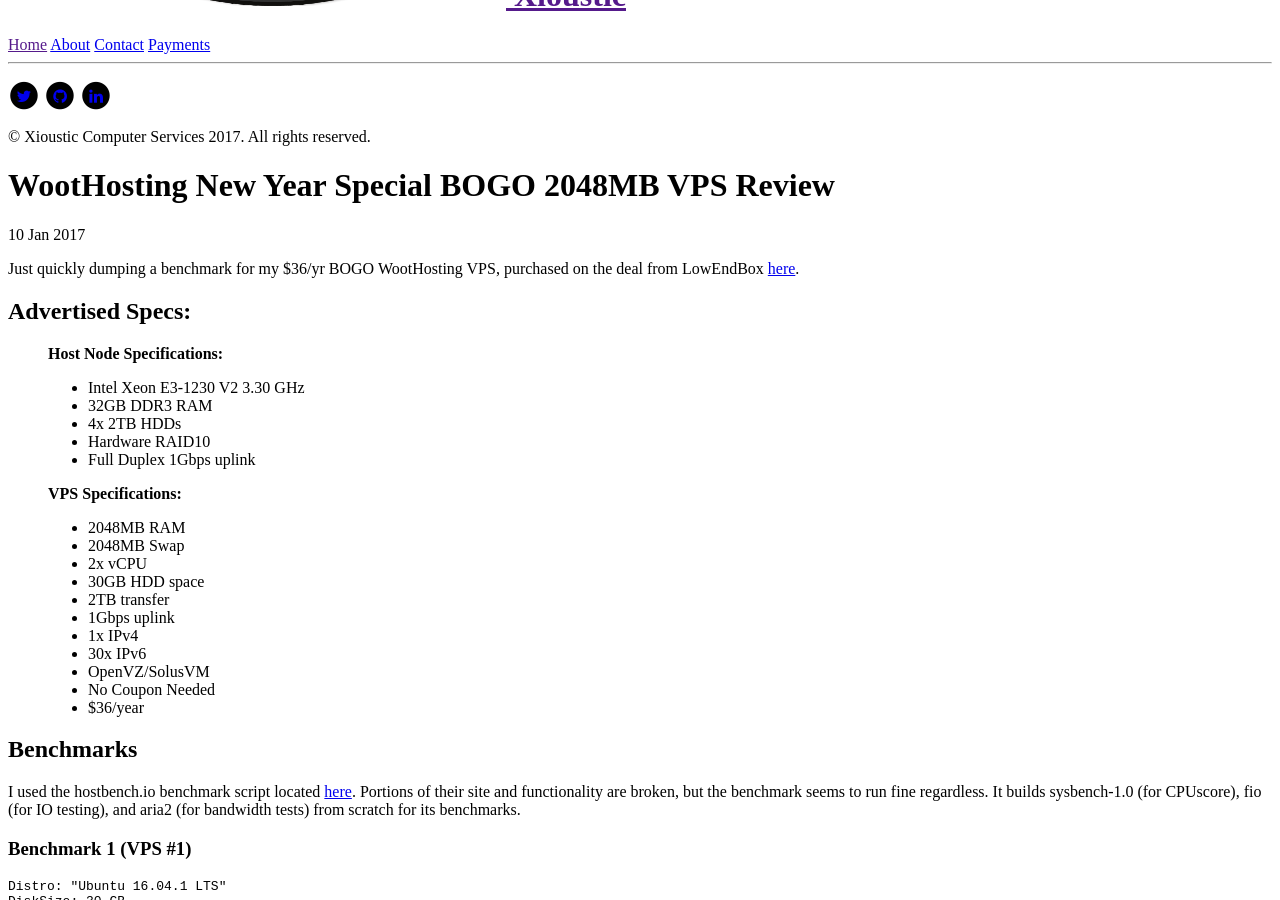
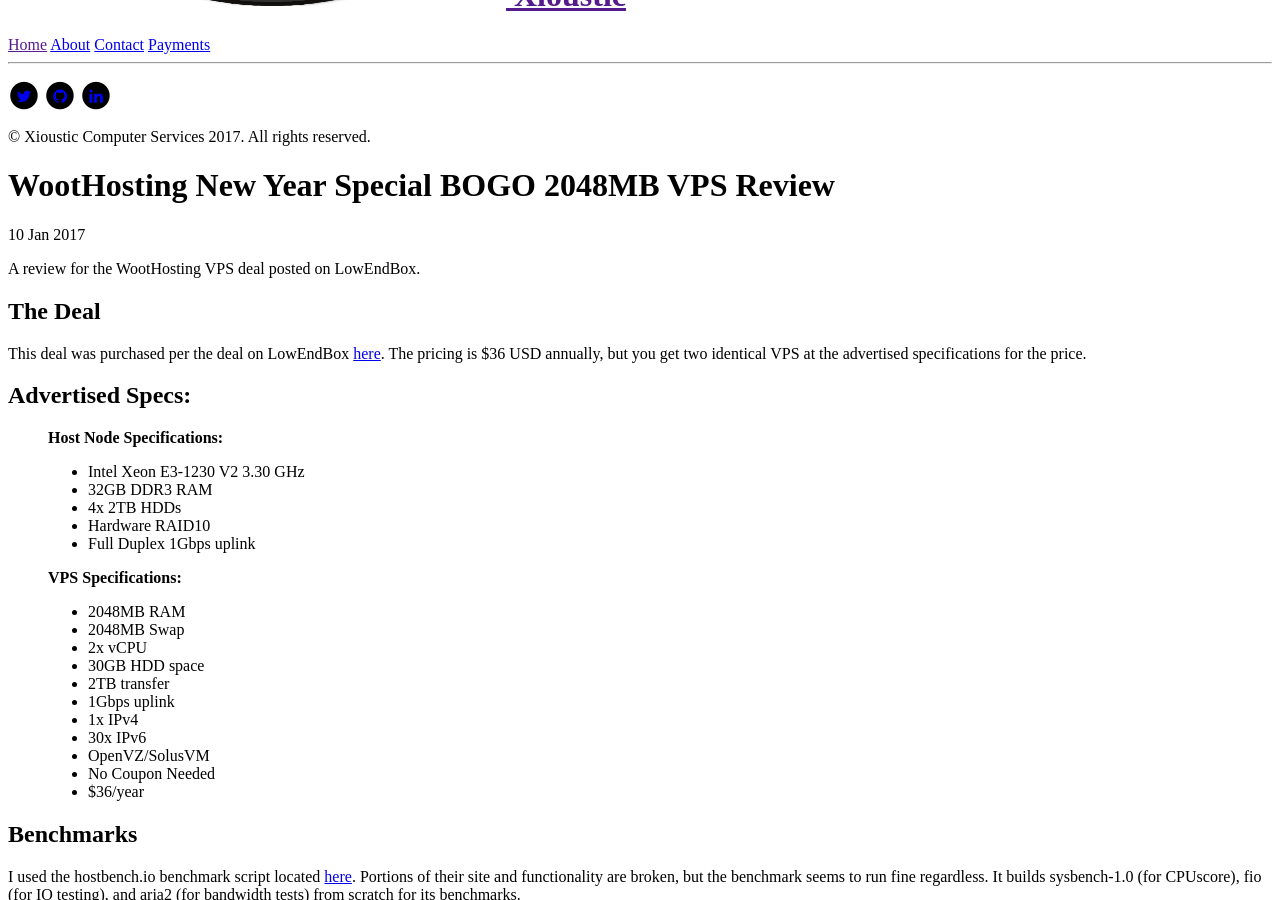
Before and after one commit to Xioustic/xioustic.github.io, a Jekyll site: the page built from _posts/2017-01-10-woothosting-vps-performance.md, in a window 1280 px wide and 900 px high, scrolled down 523 px. Built offline with Jekyll 4.4.1, drawn with Linux system fonts in a browser that asks for light colours; nearby versions of some CDN libraries; Markdown is read by kramdown in place of the engine named in the settings; comment, search, counter and statistics services are not loaded.

Commit message:
Update 2017-01-10-woothosting-vps-performance.md

```diff
--- a/_posts/2017-01-10-woothosting-vps-performance.md
+++ b/_posts/2017-01-10-woothosting-vps-performance.md
@@ -8,7 +8,10 @@
  - benchmark
 ---
 
-Just quickly dumping a benchmark for my $36/yr BOGO WootHosting VPS, purchased on the deal from LowEndBox [here](https://lowendbox.com/blog/woothosting-bogo-2gb-openvz-vps-for-36yr-and-more/).
+A review for the WootHosting VPS deal posted on LowEndBox.
+
+## The Deal
+This deal was purchased per the deal on LowEndBox [here](https://lowendbox.com/blog/woothosting-bogo-2gb-openvz-vps-for-36yr-and-more/). The pricing is $36 USD annually, but you get two identical VPS at the advertised specifications for the price.
 
 ## Advertised Specs:
 > **Host Node Specifications:**
```
